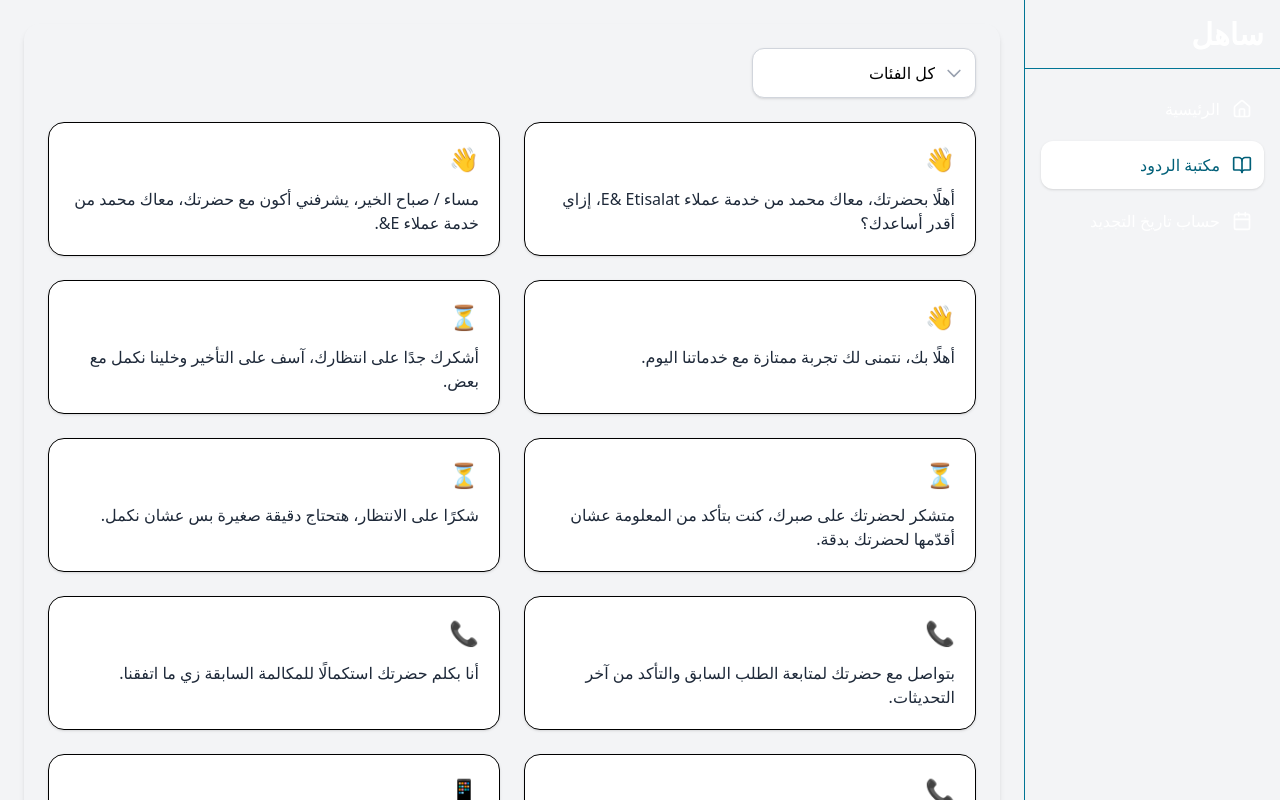
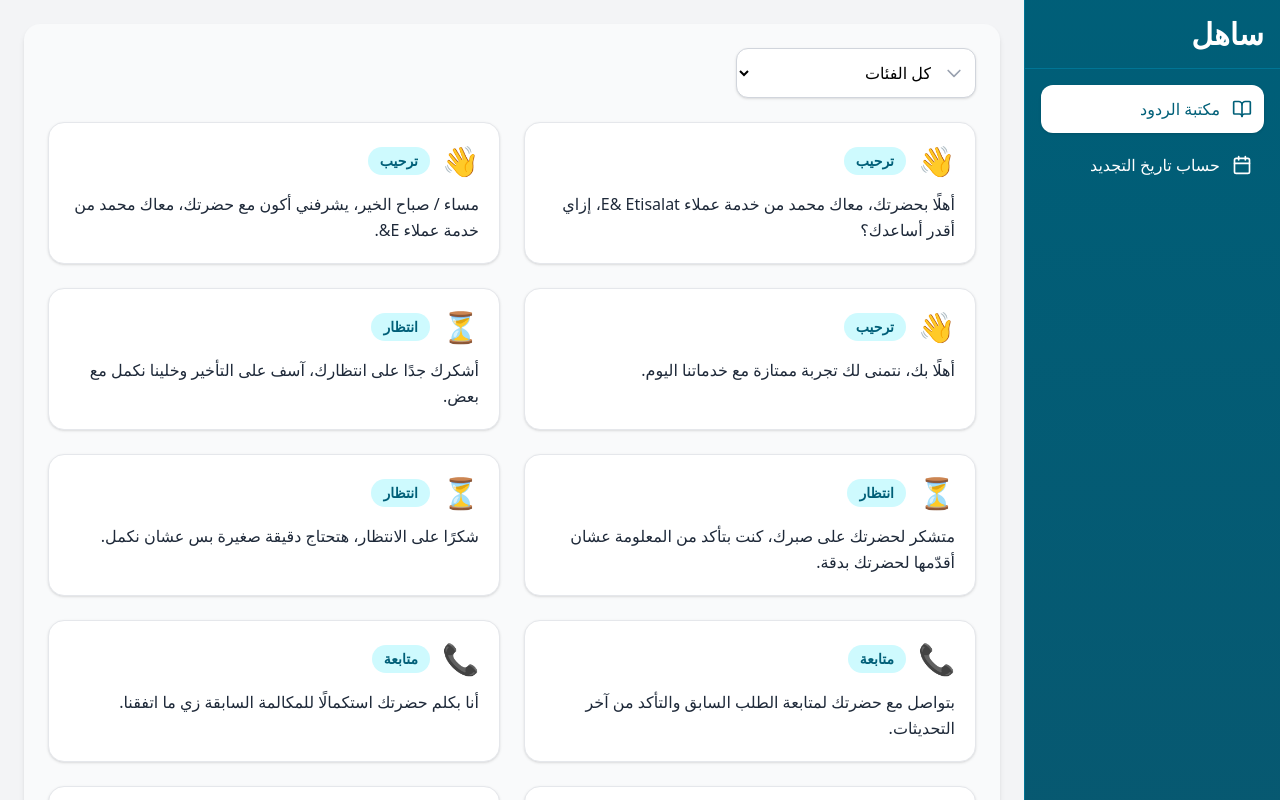
Before and after one commit to muhammedalamri30/sahil, a React (Vite) app: page / in a window 1280 px wide. Both pictures are taken after a click on the button "مكتبة الردود". Shown: the top 800 px of the page. Built offline with nearby package versions, Linux system fonts and the light colour scheme.

Commit message:
improve layout

```diff
--- a/src/components/AutoReply.tsx
+++ b/src/components/AutoReply.tsx
@@ -1,3 +1,4 @@
+
 import { useState, useMemo } from 'react'
 
 interface Reply {
@@ -62,47 +63,33 @@ const replies: Reply[] = [
 
 ]
 
-
 function AutoReply() {
   const [selectedCategory, setSelectedCategory] = useState<string>('')
 
-  // استخراج الفئات
   const categories = useMemo(() => Array.from(new Set(replies.map(r => r.category))), [])
 
-  // الردود بعد الفلترة
   const filteredReplies = useMemo(() => {
     if (!selectedCategory) return replies
     return replies.filter(r => r.category === selectedCategory)
   }, [selectedCategory])
 
   return (
-    <div className="space-y-6 font-sans">
+    <div className="space-y-8 font-sans max-w-6xl mx-auto">
 
       {/* Filter Dropdown */}
-     <div className="mb-6 w-full md:w-56 relative">
+      <div className="mb-6 w-full md:w-60 relative">
         <select
           value={selectedCategory}
           onChange={e => setSelectedCategory(e.target.value)}
           className="
-            w-full
-            p-3
-            pr-10
-            rounded-xl
-            border border-gray-300
-            bg-white
-            appearance-none
-            shadow-sm
-            hover:shadow-md
-            focus:outline-none focus:ring-2 focus:ring-cyan-500 focus:border-transparent
-            transition
-            cursor-pointer
+            w-full p-3 pr-10 rounded-xl border border-gray-300 bg-white shadow-sm
+            hover:shadow-md focus:outline-none focus:ring-2 focus:ring-cyan-500 focus:border-transparent
+            transition cursor-pointer text-right
           "
         >
           <option value="">كل الفئات</option>
           {categories.map(c => (
-      <option key={c} value={c}>
-        {c}
-      </option>
+            <option key={c} value={c}>{c}</option>
           ))}
         </select>
 
@@ -122,7 +109,7 @@ function AutoReply() {
 
       {/* Replies */}
       {filteredReplies.length === 0 ? (
-        <div className="text-center p-12 bg-white rounded-2xl shadow-sm">
+        <div className="text-center p-12 bg-gray-50 rounded-2xl border border-gray-200 shadow-sm text-gray-500">
           لا توجد ردود متاحة لهذه الفئة
         </div>
       ) : (
@@ -130,12 +117,15 @@ function AutoReply() {
           {filteredReplies.map(reply => (
             <div
               key={reply.id}
-              className="bg-white rounded-2xl border shadow-sm p-5 hover:shadow-lg transition"
+              className="bg-white rounded-2xl border border-gray-200 shadow-sm p-5 hover:shadow-lg transition duration-300"
             >
               <div className="flex items-center gap-3 mb-3">
-                <span className="text-2xl">{reply.emoji}</span>
+                <span className="text-3xl">{reply.emoji}</span>
+                <span className="font-semibold text-cyan-800 text-sm px-3 py-1 bg-cyan-100 rounded-full">
+                  {reply.category}
+                </span>
               </div>
-              <p className="text-gray-800 text-right">{reply.text}</p>
+              <p className="text-gray-800 text-right leading-relaxed">{reply.text}</p>
             </div>
           ))}
         </div>
--- a/src/components/Side.tsx
+++ b/src/components/Side.tsx
@@ -11,7 +11,6 @@ function Side({
   const [open, setOpen] = useState(false)
 
   const menuItems = [
-    { id: 'home', label: 'الرئيسية', icon: <Home size={20} /> },
     { id: 'replies', label: 'مكتبة الردود', icon: <BookOpen size={20} /> },
     { id: 'date', label: 'حساب تاريخ التجديد', icon: <Calendar size={20} /> },
   ]
@@ -41,11 +40,11 @@ function Side({
       )}
 
       {/* Sidebar */}
-      <aside
+     <aside
         className={`
           fixed lg:static top-0 right-0
           min-h-screen w-64
-           from-cyan-800 to-cyan-900
+          bg-gradient-to-b from-cyan-800 to-cyan-900
           text-white flex flex-col
           border-l border-cyan-700
           z-50
@@ -54,6 +53,7 @@ function Side({
           lg:translate-x-0
         `}
       >
+
         {/* Header */}
         <div className="p-4 border-b border-cyan-700 flex items-center justify-between">
           <h1 className="text-3xl font-bold">ساهل</h1>
--- a/src/pages/Home.tsx
+++ b/src/pages/Home.tsx
@@ -33,7 +33,7 @@ function Home() {
 
 
         {/* Single Content Area */}
-        <div className=" rounded-2xl shadow-md p-6 min-h-100">
+        <div className=" rounded-2xl shadow-md p-6 max-w-6xl mx-auto bg-gray-50">
           {renderContent()}
         </div>
 
```
Lines whose indentation alone changed are shown as unchanged.
